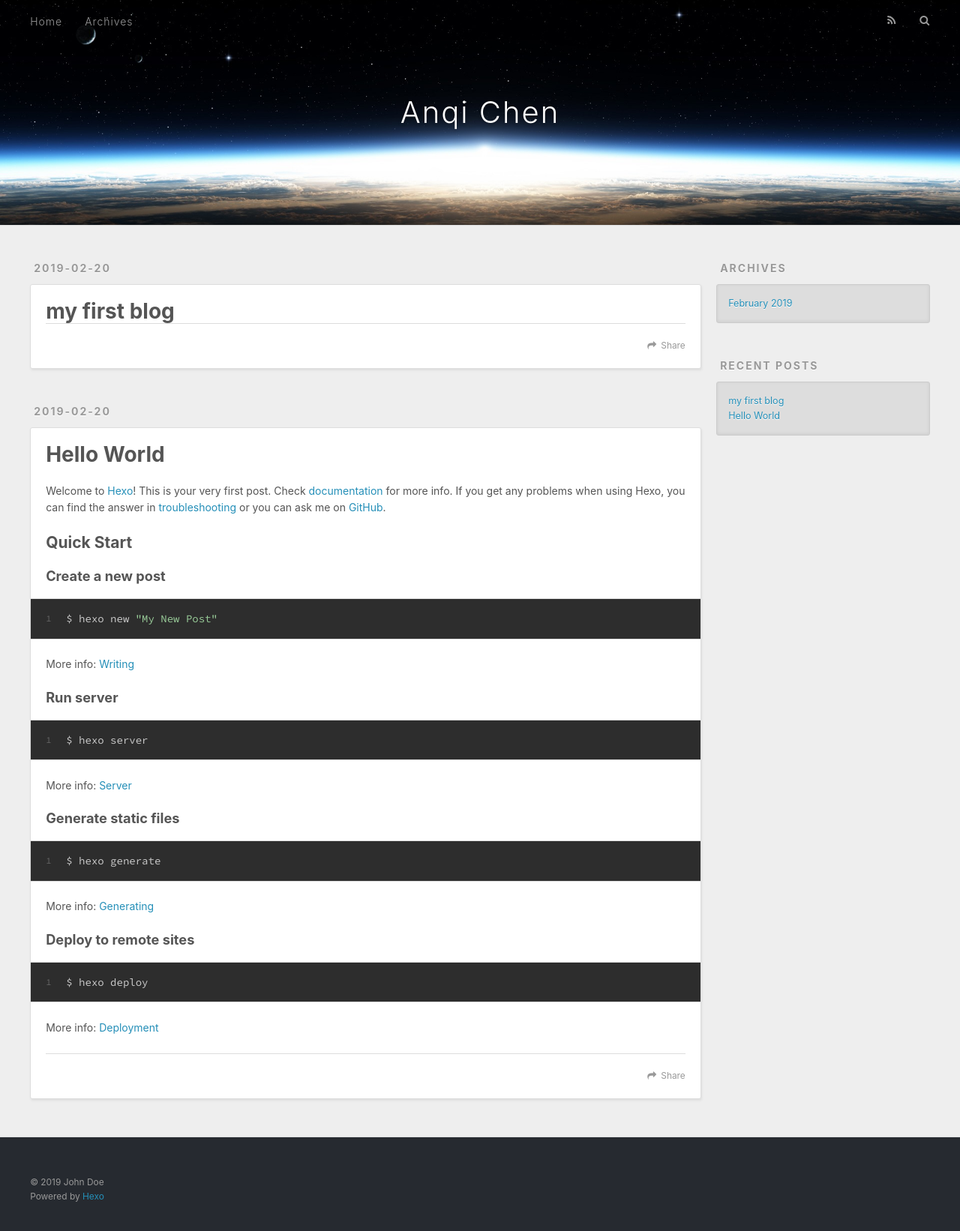
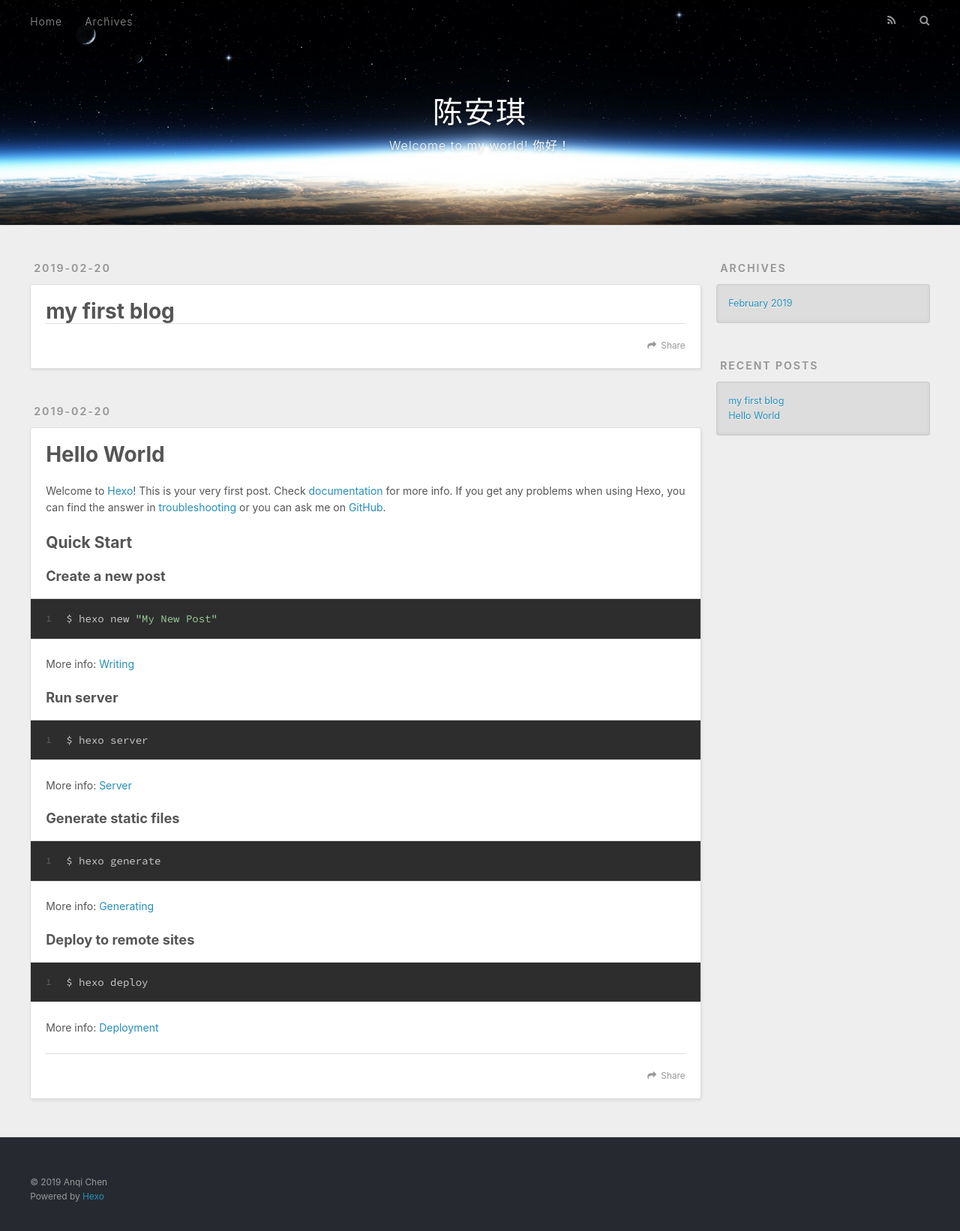
Before and after one commit to hello-AnqiChen/hello-AnqiChen.github.io, a plain HTML site: page index.html in a window 1280 px wide. Shown: the whole page at 75% size. Drawn offline with nearby package versions, Linux system fonts and the light colour scheme.

Commit message:
Site updated: 2019-02-20 23:55:32

```diff
--- a/index.html
+++ b/index.html
@@ -5,17 +5,17 @@
 
 
 
-  <title>Anqi Chen</title>
+  <title>陈安琪</title>
   <meta name="viewport" content="width=device-width, initial-scale=1, maximum-scale=1">
   <meta property="og:type" content="website">
-<meta property="og:title" content="Anqi Chen">
+<meta property="og:title" content="陈安琪">
 <meta property="og:url" content="http://yoursite.com/index.html">
-<meta property="og:site_name" content="Anqi Chen">
-<meta property="og:locale" content="default">
+<meta property="og:site_name" content="陈安琪">
+<meta property="og:locale" content="Chinese">
 <meta name="twitter:card" content="summary">
-<meta name="twitter:title" content="Anqi Chen">
+<meta name="twitter:title" content="陈安琪">
 
-    <link rel="alternate" href="/atom.xml" title="Anqi Chen" type="application/atom+xml">
+    <link rel="alternate" href="/atom.xml" title="陈安琪" type="application/atom+xml">
 
 
     <link rel="icon" href="/favicon.png">
@@ -34,8 +34,12 @@
   <div id="header-outer" class="outer">
     <div id="header-title" class="inner">
       <h1 id="logo-wrap">
-        <a href="/" id="logo">Anqi Chen</a>
+        <a href="/" id="logo">陈安琪</a>
       </h1>
+
+        <h2 id="subtitle-wrap">
+          <a href="/" id="subtitle">Welcome to my world! 你好！</a>
+        </h2>
 
     </div>
     <div id="header-inner" class="inner">
@@ -88,7 +92,7 @@
 
     </div>
     <footer class="article-footer">
-      <a data-url="http://yoursite.com/2019/02/20/my-first-blog/" data-id="cjsdd8emi0001agfy5darqk5k" class="article-share-link">Share</a>
+      <a data-url="http://yoursite.com/2019/02/20/my-first-blog/" data-id="cjsddpw6j0001b8fyl5hlfbuj" class="article-share-link">Share</a>
 
 
     </footer>
@@ -133,7 +137,7 @@
 
     </div>
     <footer class="article-footer">
-      <a data-url="http://yoursite.com/2019/02/20/hello-world/" data-id="cjsdd8eme0000agfyd177nsbp" class="article-share-link">Share</a>
+      <a data-url="http://yoursite.com/2019/02/20/hello-world/" data-id="cjsddpw6e0000b8fylnojl3lc" class="article-share-link">Share</a>
 
 
     </footer>
@@ -193,7 +197,7 @@
 
   <div class="outer">
     <div id="footer-info" class="inner">
-      &copy; 2019 John Doe<br>
+      &copy; 2019 Anqi Chen<br>
       Powered by <a href="http://hexo.io/" target="_blank">Hexo</a>
     </div>
   </div>
```
Also changed, not shown: 2019/02/20/hello-world/index.html (+11 -7 lines), 2019/02/20/my-first-blog/index.html (+11 -7 lines), archives/2019/02/index.html (+12 -8 lines), archives/2019/index.html (+12 -8 lines), archives/index.html (+12 -8 lines).
